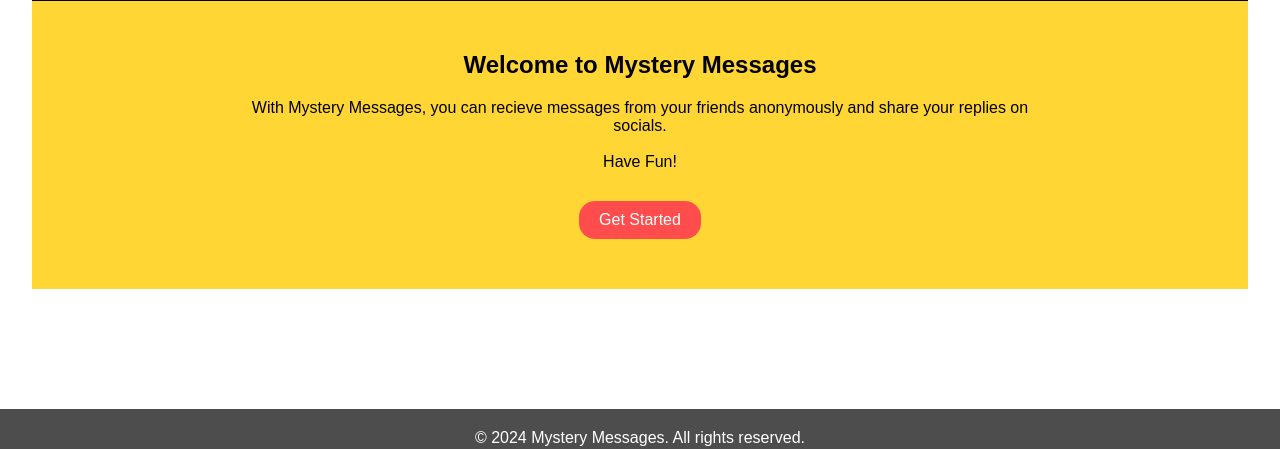
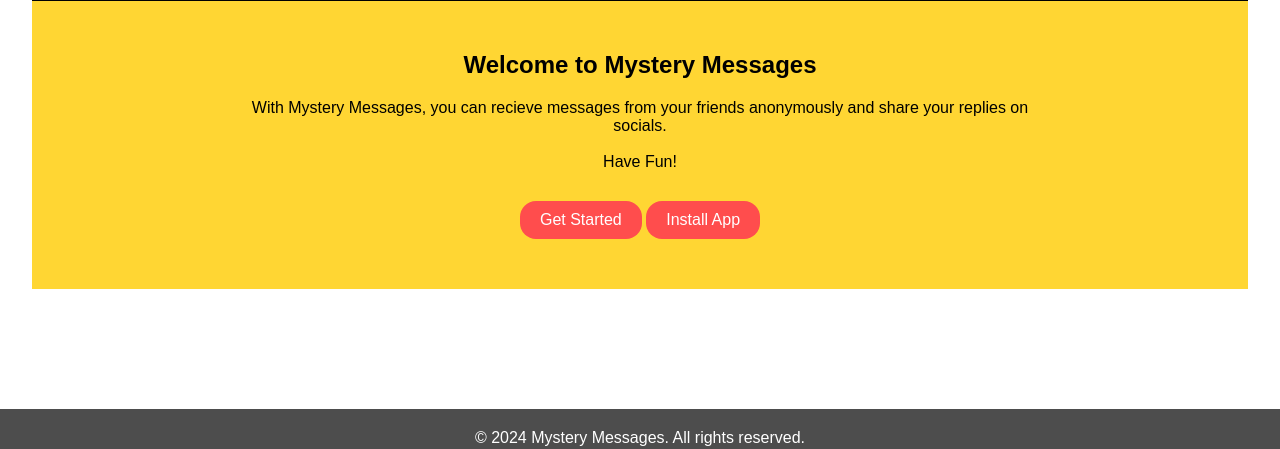
Before and after one commit to yash-writes-code/Mystery-Messages, a Django app: page / in a window 1280 px wide. Shown: the part 367-816 px from the top of the page. Run offline with Django 5.2, Linux system fonts and the light colour scheme.

Commit message:
tryna fix pwa

```diff
--- /dev/null
+++ b/static/js/main/app.js
@@ -0,0 +1,18 @@
+let deferredPrompt;
+
+window.addEventListener("beforeinstallprompt",(e)=>{
+    e.preventDefault();
+
+    deferredPrompt=e;
+    if(!window.matchMedia('(display-mode:standalone)').matches){
+    document.getElementById("install-btn").style.display="block";
+    }
+});
+
+document.getElementById("install-btn").addEventListener("click",(e)=>{
+    deferredPrompt.prompt();
+
+    deferredPrompt.userChoice.then((choiceResult)=>{
+        deferredPrompt=null;
+    })
+})
--- a/templates/main/index.html
+++ b/templates/main/index.html
@@ -3,8 +3,10 @@
 {% load pwa %}
 {% progressive_web_app_meta %}
 {% load static %}
+
 {% block title %}Mystery Messages{% endblock title %}
 {% block extra_css %}
+<script src="{% static 'js/main/app.js' %}"> </script>
 <link rel="stylesheet" href="{% static 'css/main/index.css' %}">
 {% endblock %}
 
@@ -25,6 +27,7 @@
         <br><br><span>Have Fun!</span>
       </p>
       <button><a href="{% url 'user_auth:signup' %}">Get Started</a></button>
+      <button id="install-btn" style="disply:none;"> Install App </button>
     </div>
   </section>
 {% endblock content %}
```
